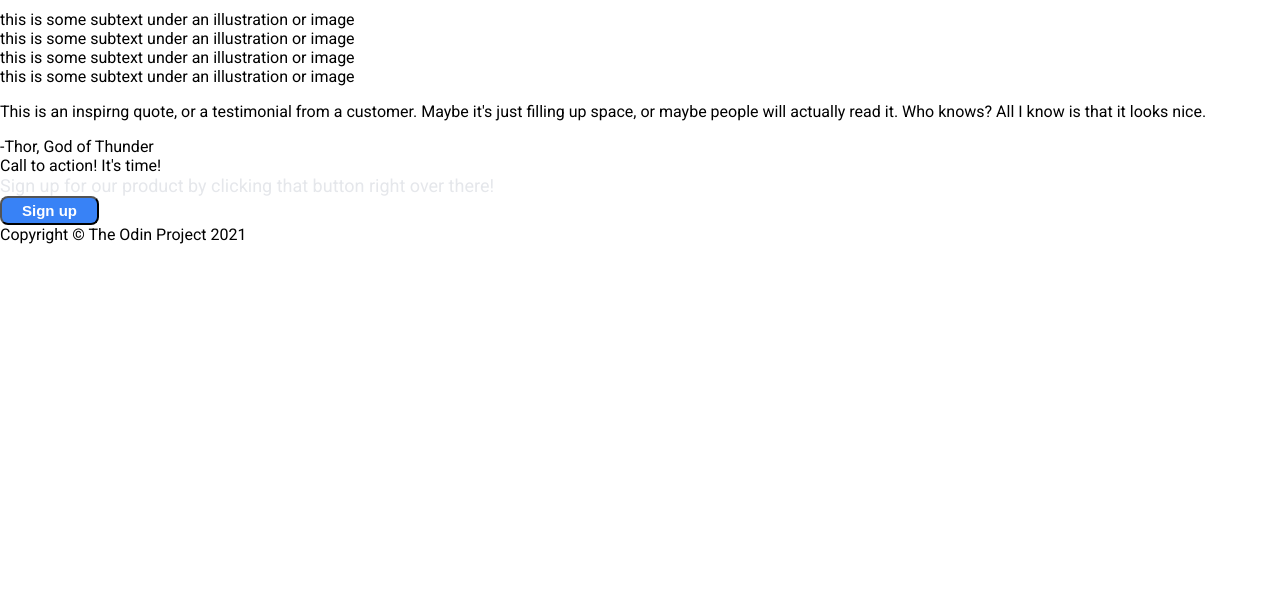
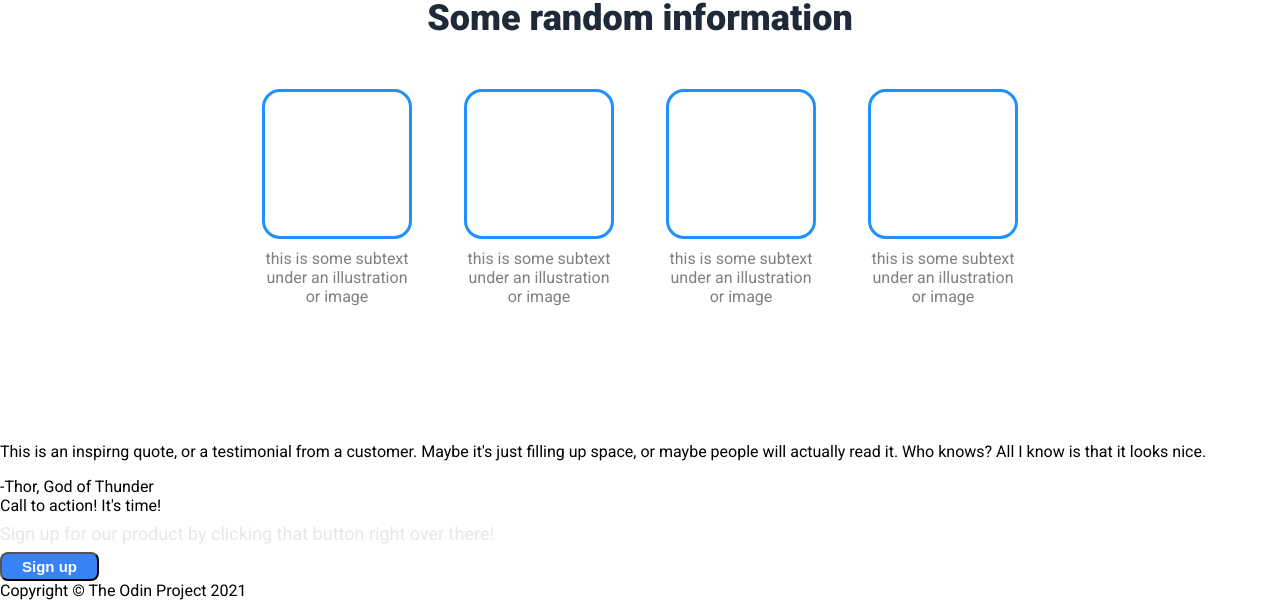
Before and after one commit to Zirconwings/odin-landing-page, a plain HTML site: page index.html in a window 1280 px wide. Shown: the part 722-1322 px from the top of the page. Before the commit the page ends 966 px from the top, so only its background shows below. Drawn offline with Linux system fonts and the light colour scheme.

Commit message:
Completed content and header section
I refined the header section to look neater and finished styling the content section of the landing page.

```diff
--- a/style.css
+++ b/style.css
@@ -9,7 +9,7 @@ body{
 .header{
   display: flex;
   flex-direction: column;
-  padding: 18px 220px 150px 220px;
+  padding: 20px 220px 150px 220px;
   gap: 150px;
   background-color: #1F2937;
 }
@@ -17,6 +17,7 @@ body{
 .top{
   display: flex;
   justify-content: space-between;
+  align-items: center;
 }
 
 .bottom{
@@ -68,3 +69,40 @@ button{
   font-weight: bold;
   font-size: 15px;
 }
+.subtext{
+  margin: 8px 0px;
+}
+.content{
+  display: flex;
+  flex-direction: column;
+  justify-content: center;
+  align-items: center;
+  padding-bottom: 120px;
+}
+.info-container{
+  display: flex;
+  align-items: center;
+  justify-content: space-around;
+  gap: 52px;
+}
+.picture{
+  height: 144px;
+  border: 3px solid DodgerBlue;
+  border-radius: 18px;
+}
+.info{
+  display: flex;
+  width: 150px;
+  flex-direction: column;
+  gap: 10px;
+}
+.text{
+  text-align: center;
+  color: grey;
+}
+.content h1{
+  margin: 50px;
+  font-size: 36px;
+  color: #1F2937;
+  font-weight: 900;
+}
```
